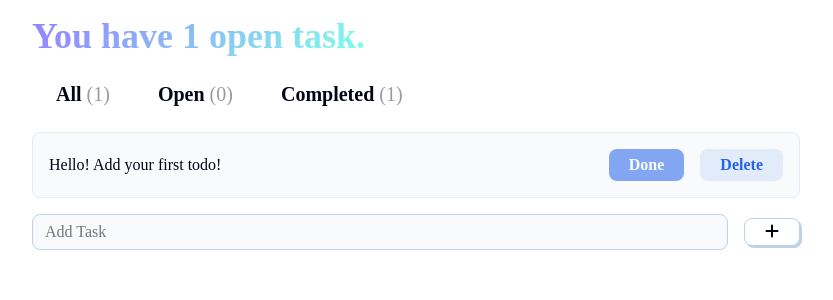
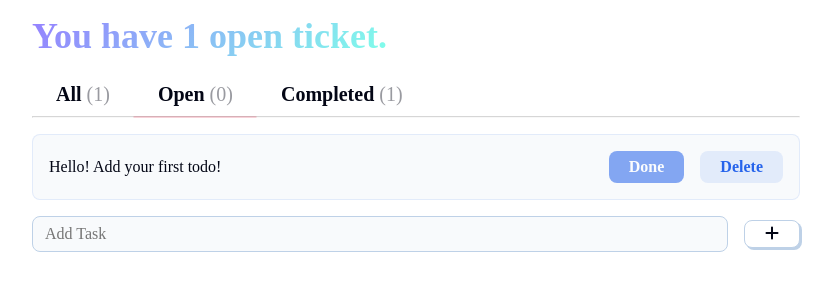
Before and after one commit to saurav-95-dev/Project-Testing, a React (Vite) app: page / in a window 1280 px wide. Shown: the top 300 px of the page, without its empty margins (224-1057 px from the left). Built offline with nearby package versions, Linux system fonts and the light colour scheme; a web font is replaced by a local one.

Commit message:
Selected-tab dynamic-className added marked complete

```diff
--- a/src/App.jsx
+++ b/src/App.jsx
@@ -16,6 +16,7 @@
 
   //Defining a stateful variable:
   const [todos , setTodos] = useState([ { input: 'Hello! Add your first todo!', complete: true }]);
+  const [selectedTab , setSelectedTab] = useState("Open"); //Send these stateful variables to the Tabs component as props.
 
   //Handler functions :
   function handleAddTodo(newTodo){
@@ -35,7 +36,7 @@
   return (
     <>
       <Header todos={ todos} />
-      <Tabs todos={ todos}/>
+      <Tabs todos={ todos} selectedTab={selectedTab} setSelectedTab={setSelectedTab}/>
       <TodoList todos={ todos}/>
       <TodoInput handleAddTodo = {handleAddTodo} />
     </>
--- a/src/components/Header.jsx
+++ b/src/components/Header.jsx
@@ -3,12 +3,12 @@
 
     const { todos } = props;
     const todosLength = todos.length;
-    let isTaskPlural = "";
+    let isTaskPlural = ""
     if (todosLength == 1) {
-        isTaskPlural = "task"
+        isTaskPlural = "ticket"
     }
     else {
-        isTaskPlural = "tasks"
+        isTaskPlural = "tickets"
     }
 
     return (
--- a/src/components/Tabs.jsx
+++ b/src/components/Tabs.jsx
@@ -2,7 +2,7 @@
 
 export default function Tabs(props) {
 
-    const { todos } = props;
+    const { todos , selectedTab , setSelectedTab } = props;
 
     const tabs = ["All", "Open", "Completed"];
 
@@ -24,12 +24,13 @@
 
                 }
                     return (
-                        <button key={tabIndex} className="tab-button">
+                        <button key={tabIndex} className={"tab-button " + (tab==selectedTab ? " tab-selected" : "")}>
                             <h4>{ tab } <span>({numOfTask})</span></h4>
                         </button>
                     )
                 })
             }
+            <hr/>
        </nav>
 
 
--- a/src/index.css
+++ b/src/index.css
@@ -51,6 +51,7 @@
   background: var(--color-link);
   border-radius: 0.5px;
   animation: widen 250ms ease-in-out forwards;
+  background-color: pink;
 }
 
 hr {
```
